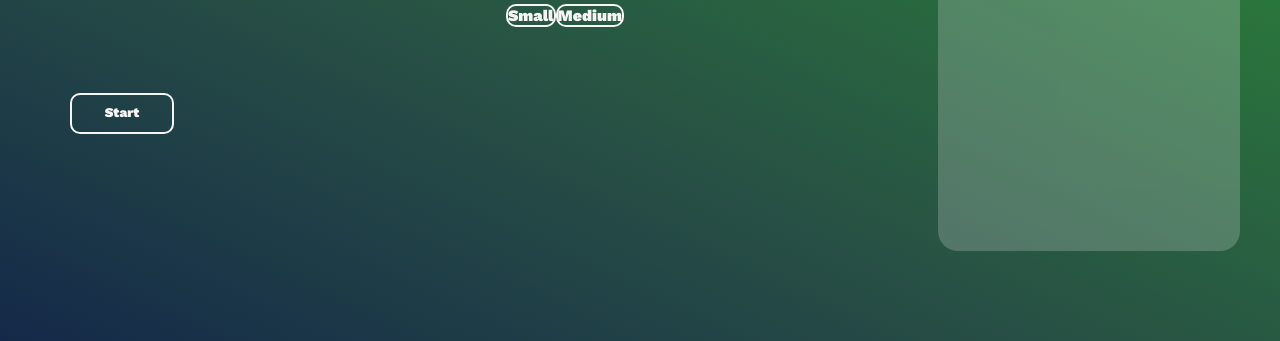
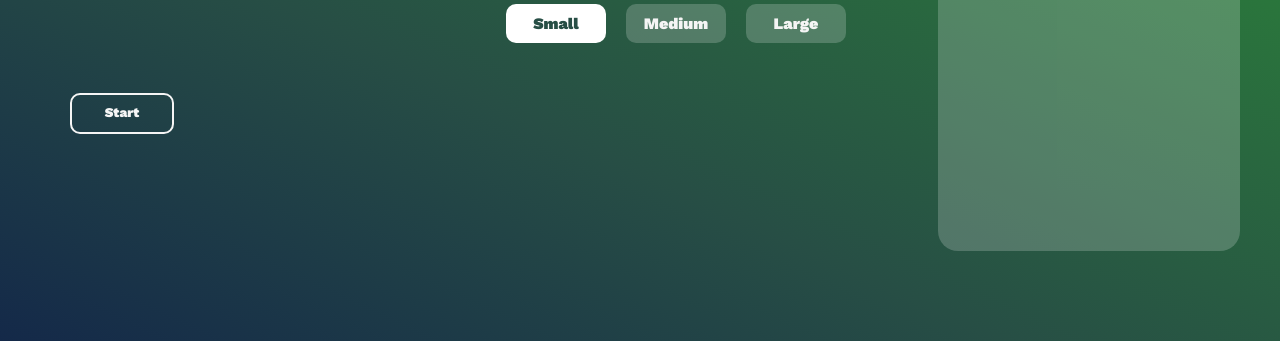
Before and after one commit to Ricard-Garcia/js-play, a plain HTML site: page index.html in a window 1280 px wide. Shown: the part 459-800 px from the top of the page. Drawn offline with Linux system fonts and the light colour scheme; a web font is replaced by a local one.

Commit message:
Styled grid buttons

```diff
--- a/index.html
+++ b/index.html
@@ -72,10 +72,10 @@
                 <!-- Difficulty buttons -->
                 <div id="difficultyButtons">
                     <h3 class="subtitle-page">Difficulty</h3>
-                    <!-- Shipping options -->
+                    <!-- Grid options -->
                     <div id="gridOptions">
                         <!-- Radio buttons -->
-                        <!-- Free -->
+                        <!-- Small -->
                         <label class="radio">
                             <span class="radio_input">
                                 <input class="input-type-grid" type="radio" name="grid-radio" checked>
@@ -84,11 +84,18 @@
                         </label>
                         <!-- Linebreak -->
                         <br>
-                        <!-- Extra  -->
+                        <!-- Medium  -->
                         <label class="radio">
                             <span class="radio_input">
                                 <input class="input-type-grid" type="radio" name="grid-radio">
                                 <span class="radio_control">Medium</span>
+                            </span>
+                        </label>
+                        <!-- Large  -->
+                        <label class="radio">
+                            <span class="radio_input">
+                                <input class="input-type-grid" type="radio" name="grid-radio">
+                                <span class="radio_control">Large</span>
                             </span>
                         </label>
                     </div>
--- a/styles.css
+++ b/styles.css
@@ -207,8 +207,20 @@ button:hover{
 
 /* Styling new radio buttons */
 .radio_control{
-    border: whitesmoke 2px solid;
+    background-color: rgba(255, 255, 255, 0.2);
     border-radius: 10px;
+    margin-right: 20px;
+    box-sizing: content-box;
+    padding: 10px;
+    margin-right: 20px;
+    transition: .4s;
+    width: 80px;
+    text-align: center;
+}
+
+.radio_control:hover{
+    background-color: rgb(255, 255, 255);
+    color: #274e45;
 }
 
 /* Hide default radio/checkbox button */
@@ -218,12 +230,22 @@ button:hover{
     height: 0;
 }
 
+/* Checked radio */
+.radio_input input:checked + .radio_control{
+    background-color: white;
+    /* border: transparent 2px solid; */
+    color: #274e45;
+    border-radius: 10px;
+    margin-right: 20px;
+    box-sizing: content-box;
+    padding: 10px;
+}
+
 /* Center new radio/checkbox to text */
 .radio_input, .checkbox_input, .checkbox-mp_input{
     display: flex;
     align-items: center;
 }
-
 
 
 /* Footer */
```
